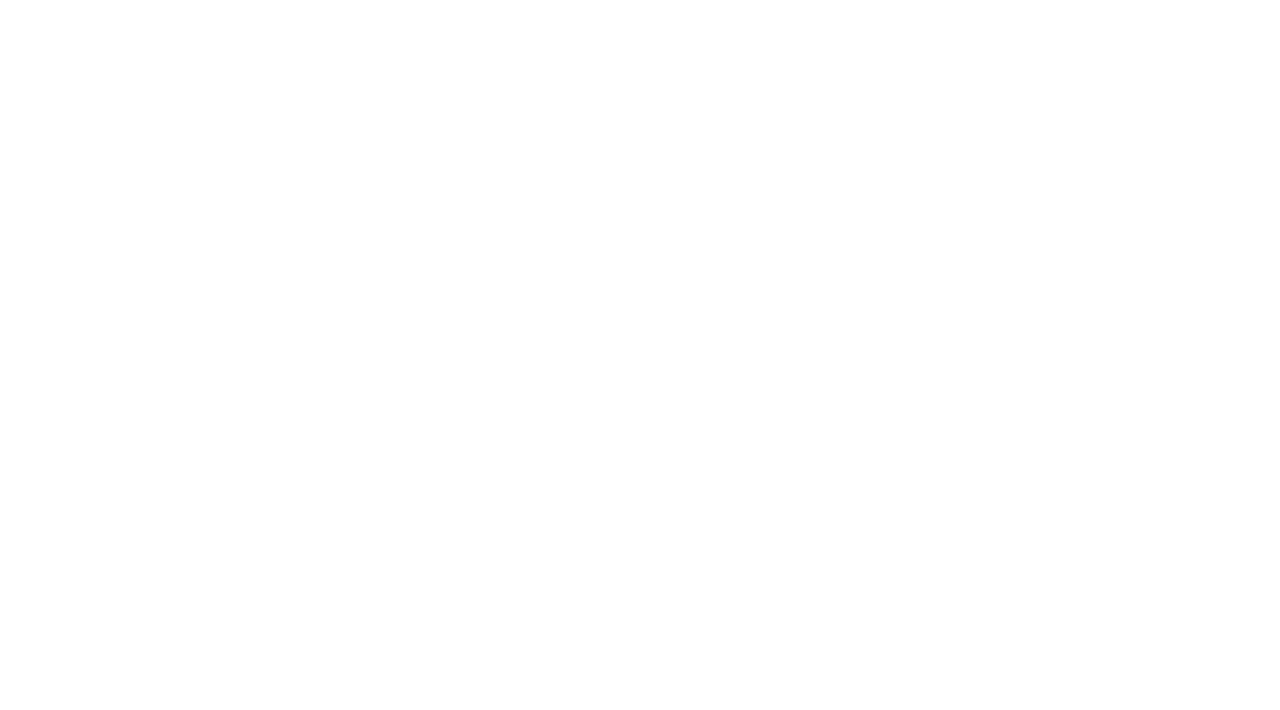
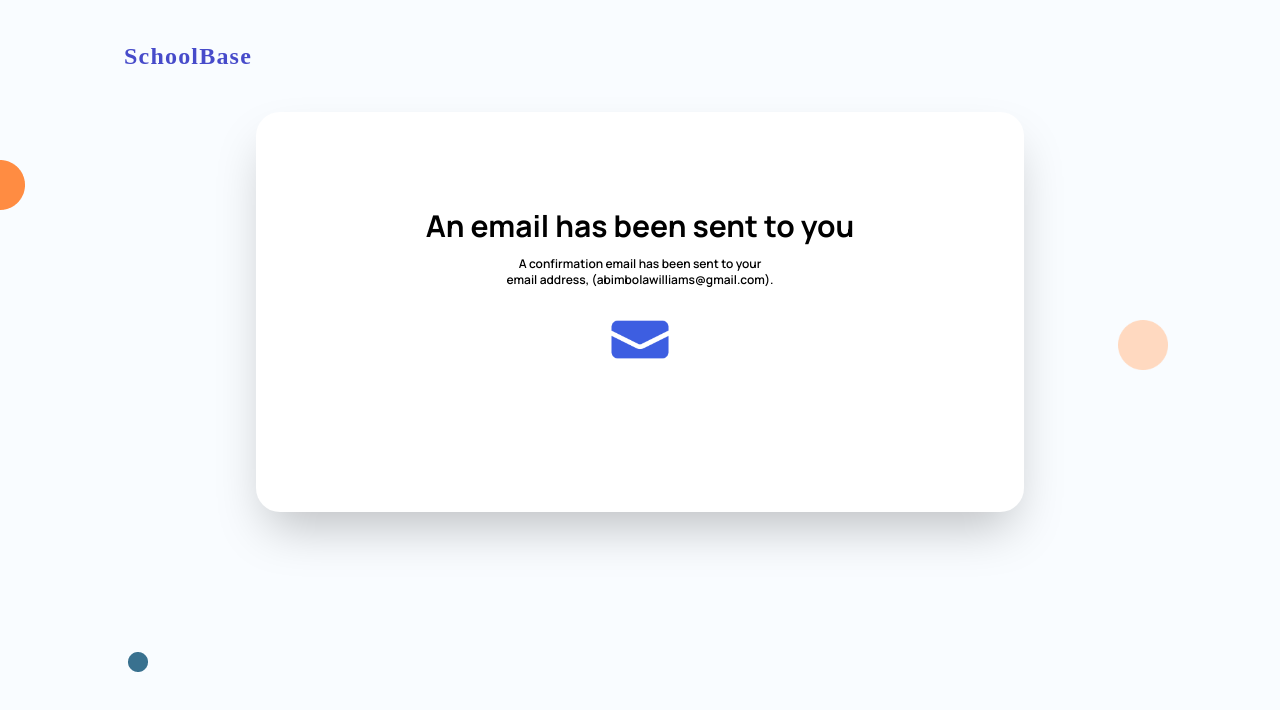
Before and after one commit to oreoluwa212/schoolbase-lms-app, a React (Vite) app: page /get-started/applicant/emailverification in a window 1280 px wide. Before the commit this address had no page. Shown: the top 710 px of the page. Built offline with nearby package versions, Linux system fonts and the light colour scheme.

Commit message:
update email verification page

```diff
--- a/src/App.jsx
+++ b/src/App.jsx
@@ -13,6 +13,7 @@ import QuizHistory from './components/teachers-dashboard/QuizHistory';
 import ApplicantReg from './pages/web-site/applicant/ApplicantReg';
 import ApplicantContact from './pages/web-site/applicant/ApplicantContact';
 import ApplicantAcademiaInfo from './pages/web-site/applicant/ApplicantAcademiaInfo';
+import EmailVerification from './pages/web-site/applicant/EmailVerification';
 import SignInPage from './pages/web-site/teachersOnboading/SignInPage';
 import SignUpPage from './pages/web-site/teachersOnboading/SignUpPage';
 import HomePage from './pages/web-app/students-dashboard/HomePage';
@@ -51,9 +52,10 @@ function App() {
           path='/teacher/dashboard/exams/history'
           element={<QuizHistory />}
         />
-        <Route path="/get-started/applicantregistration" element={<ApplicantReg />} />
-        <Route path="/get-started/applicantcontact" element={<ApplicantContact />} />
-        <Route path="/get-started/applicantacademiainfo" element={<ApplicantAcademiaInfo />} />
+        <Route path="/get-started/applicant/registration" element={<ApplicantReg />} />
+        <Route path="/get-started/applicant/contact" element={<ApplicantContact />} />
+        <Route path="/get-started/applicant/academiainfo" element={<ApplicantAcademiaInfo />} />
+        <Route path="/get-started/applicant/emailverification" element={<EmailVerification />} />
       </Routes>
     </Router>
   );
--- a/src/pages/web-site/GetStarted.jsx
+++ b/src/pages/web-site/GetStarted.jsx
@@ -12,7 +12,7 @@ const GetStarted = () => {
   const handleProceedClick = () => {
     switch (activeButton) {
       case "applicant":
-        navigate("/get-started/applicantregistration");
+        navigate("/get-started/applicant/registration");
         break;
       case "student":
         navigate("/student/dashboard");
--- a/src/pages/web-site/applicant/ApplicantAcademiaInfo.jsx
+++ b/src/pages/web-site/applicant/ApplicantAcademiaInfo.jsx
@@ -199,7 +199,7 @@ const ApplicantAcademiaInfo = () => {
                 </button>
               </div>
             </Link>
-            <Link>
+            <Link to='/get-started/applicant/emailverification'>
               <div className="">
                 <button className="border hover:bg-white hover:text-[#3D5EE1] bg-[#3D5EE1] text-white rounded-md h-10 w-36 cursor-pointer my-2">
                   Continue
--- a/src/pages/web-site/applicant/ApplicantContact.jsx
+++ b/src/pages/web-site/applicant/ApplicantContact.jsx
@@ -154,14 +154,14 @@ const ApplicantContact = () => {
             />
           </div>
           <div className="flex mt-7 justify-between">
-            <Link to="/get-started/applicantregistration">
+            <Link to="/get-started/applicant/registration">
               <div className="">
                 <button className="border hover:bg-[#3D5EE1] hover:text-white bg-[white] text-[#3D5EE1] rounded-md h-10 w-36 cursor-pointer my-2">
                   Back
                 </button>
               </div>
             </Link>
-            <Link to="/get-started/applicantacademiainfo">
+            <Link to="/get-started/applicant/academiainfo">
               <div className="">
                 <button className="border hover:bg-white hover:text-[#3D5EE1] bg-[#3D5EE1] text-white rounded-md h-10 w-36 cursor-pointer my-2">
                   Continue
--- a/src/pages/web-site/applicant/ApplicantReg.jsx
+++ b/src/pages/web-site/applicant/ApplicantReg.jsx
@@ -238,7 +238,7 @@ const ApplicantReg = () => {
             <p>upload recent passport photograph</p>
             <input type="file" />
           </div>
-          <Link to="/get-started/applicantcontact">
+          <Link to="/get-started/applicant/contact">
             <div className="flex flex-row-reverse">
               <button className="border hover:bg-white hover:text-[#3D5EE1] bg-[#3D5EE1] text-white rounded-md h-10 w-36 cursor-pointer my-2 lgss:">
                 Continue
--- /dev/null
+++ b/src/pages/web-site/applicant/EmailVerification.jsx
@@ -0,0 +1,35 @@
+import { semicircle } from "../../../assets";
+import { circle1 } from "../../../assets";
+import { circle2 } from "../../../assets";
+import { envelope } from "../../../assets";
+
+const EmailVerification = () => {
+  return (
+    <div className="bg-blueBg h-screen relative">
+      <div className="px-7 py-10 w-1/3">
+        <h1 className="font-semibold font-itim text-[#474BCA] text-2xl tracking-wider lgss:ml-24">
+          SchoolBase
+        </h1>
+      </div>
+      <div className="">
+        <img className="absolute top-40" src={semicircle} alt="" />
+      </div>
+      <div className="font-manrope text-center py-24 text-xs bg-white border-black m-auto w-3/4 h-1/2 rounded-3xl shadow-2xl lgss:w-3/5">
+        <p className="font-bold text-lg lgss:text-3xl">An email has been sent to you</p>
+        <p className="mt-3 font-medium lgss:font-semibold">A confirmation email has been sent to your </p>
+        <p className="mb-3 lgss:font-semibold lgss:mb-5">email address, (abimbolawilliams@gmail.com).</p>
+        <img className="m-auto lgss:w-16" src={envelope} width={50}
+            height={50} alt=""/>
+      </div>
+      <div>
+        <img className="md:block hidden absolute right-7 bottom-96 lgss:right-28 lgss:top-80" src={circle1} width={50}
+            height={50} alt="" />
+      </div>
+      <div className="">
+        <img className="absolute left-4 bottom-32 lgss:left-32" src={circle2} alt="" />
+      </div>
+    </div>
+  );
+};
+
+export default EmailVerification;
```
Also changed, not shown: src/assets/index.js (+8 -0 lines).
